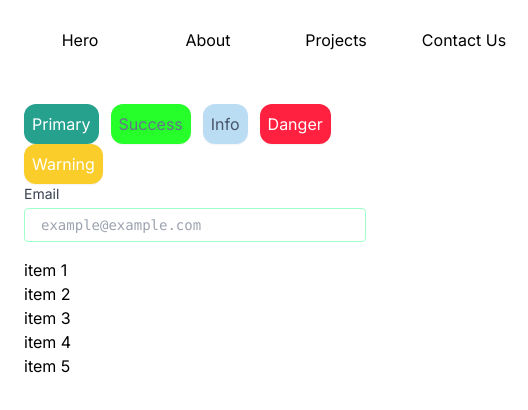
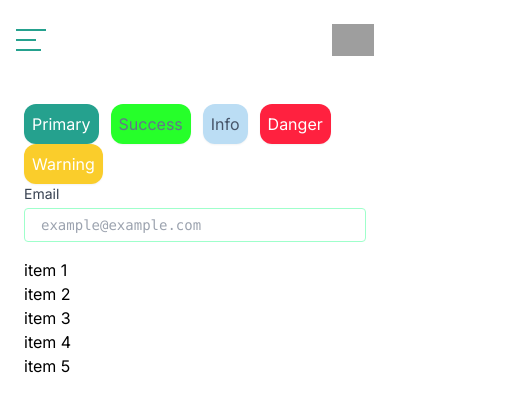
Before and after one commit to diaryoc/doc-portfolio, a Next.js app: page / in a window 390 px wide. Shown: the top 410 px of the page, 528 px wide, since content can reach past the window. Built offline with nearby package versions, Linux system fonts and the light colour scheme; grey boxes are pictures that could not be loaded.

Commit message:
#2-refactoring for styling navbar mobile
Signed-off-by: diaryoc <diarycuriosity@gmail.com>

```diff
--- a/src/app/globals.css
+++ b/src/app/globals.css
@@ -21,3 +21,45 @@
 .btn-info{
     @apply bg-info text-slate-600 hover:bg-secondary;
 }
+
+
+.navbar-fixed {
+    @apply fixed z-50 bg-white bg-opacity-80 shadow-md;
+    backdrop-filter: blur(3px);
+}
+
+.sidebar-active {
+    @apply scale-x-100
+}
+
+.navbar-menu {
+    @apply flex
+}
+
+.navbar-menu > a {
+    @apply py-3 px-6 capitalize w-full text-base font-bold text-secondary tracking-wider
+}
+
+.mobile-hamburger-list {
+    @apply border border-t-0 border-secondary flex mt-2 shadow-inner
+}
+
+.mobile-hamburger-list > a {
+    @apply py-3 px-6 uppercase w-full text-base font-black text-accent border-opacity-80 flex items-center
+}
+
+.mobile-hamburger-list > span {
+    @apply flex text-lg items-center justify-center px-6 border-l border-l-accent font-bold text-accent
+}
+
+.hamburger-active > span:nth-child(1) {
+    @apply rotate-45;
+}
+
+.hamburger-active > span:nth-child(2) {
+    @apply scale-0;
+}
+
+.hamburger-active > span:nth-child(3) {
+    @apply w-[30px] -rotate-45;
+}
--- a/src/components/feature/navbar.tsx
+++ b/src/components/feature/navbar.tsx
@@ -3,20 +3,21 @@ import Logo from "@/components/tokens/logo";
 import {getNavbar} from "@/data/navbar";
 import Link from "next/link";
 import {usePathname} from "next/navigation";
+import {useState} from "react";
 
 
 export default function Navbar(){
     const dataNavbar = getNavbar();
     const router = usePathname();
+    const [active, setActive] = useState(false)
     return(
         <nav className="flex justify-between items-center h-20 px-4 md:px-6 lg:px-8 xl:px-8 2xl:px-32">
-            <Logo/>
             <div className="">
-                <ul className="flex items-center justify-between">
+                <ul className="hidden lg:flex items-center justify-between">
                     {dataNavbar.map((item, index) => (
                         <Link key={index} href={item.link}>
                             <li
-                                className={router === item.link ? "bg-primary text-slate-200 py-2 px-4 text-center group relative min-w-32 cursor-pointer overflow-hidden":"group relative min-w-32 cursor-pointer overflow-hidden py-2 px-4 text-center transition-colors duration-700 hover:text-slate-200"}
+                                className={router === item.link ? "bg-primary text-slate-200 py-2 px-4 text-center group relative min-w-32 cursor-pointer overflow-hidden" : "group relative min-w-32 cursor-pointer overflow-hidden py-2 px-4 text-center transition-colors duration-700 hover:text-slate-200"}
                             >
                                 {item.name}
                                 <span
@@ -27,6 +28,40 @@ export default function Navbar(){
                     ))}
                 </ul>
             </div>
+            <Logo/>
+            {/*Hamburger Button Start*/}
+            <button
+                className={active? "block absolute lg:hidden hamburger-active" :"block absolute lg:hidden"}
+                id="hamburger"
+                name="hamburger"
+                type="button"
+                onClick={()=>setActive((prev) => !prev)}>
+                <span className="origin-top-left w-[30px] h-[2px] my-2 block bg-primary transition duration-300 ease-in-out"></span>
+                <span className="w-[20px] h-[2px] my-2 block bg-primary transition duration-300 ease-in-out"></span>
+                <span className="origin-bottom-left w-[25px] h-[2px] my-2 block bg-primary transition duration-300 ease-in-out"></span>
+            </button>
+            {/*Hamburger Button End*/}
+            {/*mobile*/}
+            {active && (
+                <div
+                    className="sidebar-active origin-left w-2/3 scale-x-0 fixed h-screen top-[73px] left-0 bg-white transition duration-500 ease-in-out"
+                    id="nav-menu">
+                    <ul className="flex flex-col">
+                        {dataNavbar.map((item, index) => (
+                            <li className="mobile-hamburger-list group" key={index}>
+                                <Link href={item.link}
+                                      className={"group-hover:bg-accent group-hover:text-white"}>
+                                    {item.name}
+                                    <span
+                                        className={"group-hover:bg-accent group-hover:text-white group-hover:border-l-white"}>{`>`}</span>
+                                </Link>
+                            </li>
+                        ))}
+
+
+                    </ul>
+                </div>
+            )}
         </nav>
     )
 }
```
